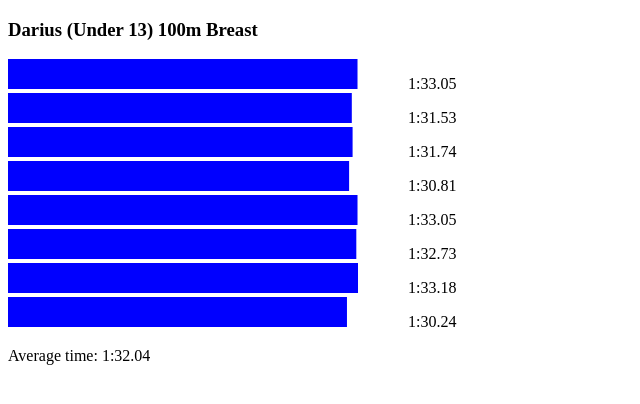
After one commit to dobbygotcheva/Swimming_times_statistics, a Flask app: template webapp/templates/Darius-13-100m-Breast.html in a window 1280 px wide. The commit adds this page. Shown: the top 404 px of the page, without its empty margins (0-640 px from the left). Run offline with Flask 3, Linux system fonts and the light colour scheme; the template is opened without the code that fills it, so the values that code supplies are empty.

Commit message:
Add files via upload

```diff
--- /dev/null
+++ b/webapp/templates/Darius-13-100m-Breast.html
@@ -0,0 +1,34 @@
+<!DOCTYPE html>
+                    <html>
+                        <head>
+                            <title>Darius (Under 13) 100m Breast</title>
+                        </head>
+                        <body>
+                            <h3>Darius (Under 13) 100m Breast</h3>
+                            <svg height="30" width="400">
+                                <rect height="30" width="349.51" style="fill:rgb(0,0,255);" />
+                            </svg>1:33.05<br />
+                            <svg height="30" width="400">
+                                <rect height="30" width="343.8" style="fill:rgb(0,0,255);" />
+                            </svg>1:31.53<br />
+                            <svg height="30" width="400">
+                                <rect height="30" width="344.59" style="fill:rgb(0,0,255);" />
+                            </svg>1:31.74<br />
+                            <svg height="30" width="400">
+                                <rect height="30" width="341.1" style="fill:rgb(0,0,255);" />
+                            </svg>1:30.81<br />
+                            <svg height="30" width="400">
+                                <rect height="30" width="349.51" style="fill:rgb(0,0,255);" />
+                            </svg>1:33.05<br />
+                            <svg height="30" width="400">
+                                <rect height="30" width="348.31" style="fill:rgb(0,0,255);" />
+                            </svg>1:32.73<br />
+                            <svg height="30" width="400">
+                                <rect height="30" width="350.0" style="fill:rgb(0,0,255);" />
+                            </svg>1:33.18<br />
+                            <svg height="30" width="400">
+                                <rect height="30" width="338.96" style="fill:rgb(0,0,255);" />
+                            </svg>1:30.24<br />
+                            <p>Average time: 1:32.04</p>
+                        </body>
+                    </html>
--- a/webapp/templates/base.html
+++ b/webapp/templates/base.html
@@ -2,10 +2,9 @@
 <html>
     <head>
         <title>{{title}}</title>
-        <link rel="stylesheet" href="/static/webapp.css"/>
     </head>
     <body>
-        <h2>{{title}}</h2>
+        <h3>{{title}}</h3>
         {% block body %}
         {% endblock %}
     </body>
--- a/webapp/templates/index.html
+++ b/webapp/templates/index.html
@@ -2,6 +2,7 @@
 
 {% block body %}
 <p>
-    Begin by selecting a <a href="/swims">swim session</a> to work with.
+    This is the Coach's swimclub system.
+    Begin by selecting a <a href="/swimmers">swimmer</a> to work with.
 </p>
 {% endblock %}
```
Also changed, not shown: webapp/templates/Darius-13-100m-Fly.html (added, +28 -0 lines), webapp/templates/Katie-9-100m-Breast.html (added, +22 -0 lines), webapp/templates/Katie-9-50m-Back.html (added, +22 -0 lines), webapp/templates/bar.html (added, +21 -0 lines).
